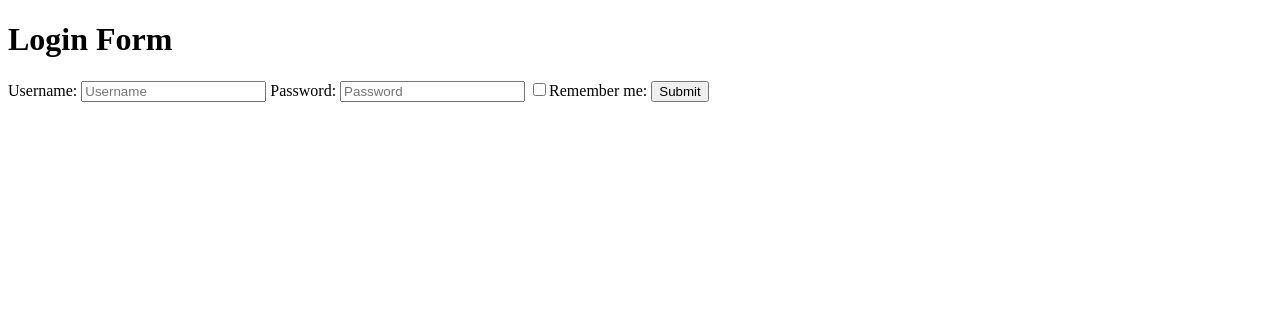
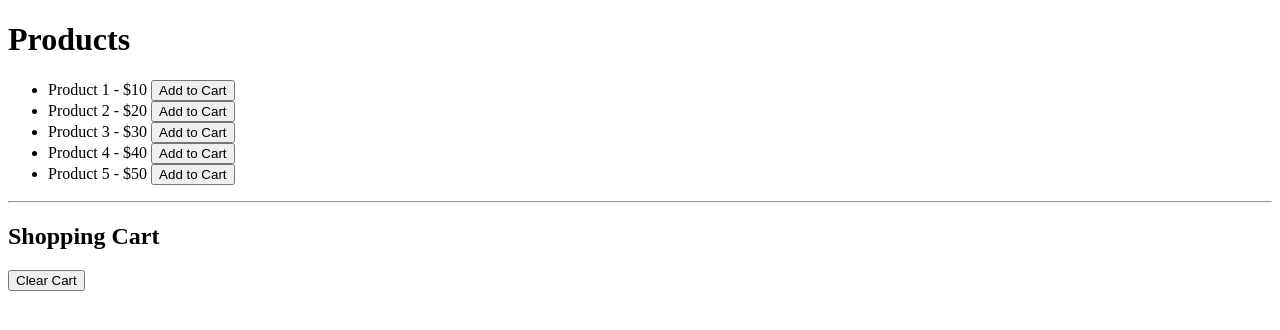
Before and after one commit to acciojob/shopping-cart-sessions-katreddyvenkateswaraReddy, a website: page main.html in a window 1280 px wide. Drawn offline with Linux system fonts and the light colour scheme.

Commit message:
created a submission

```diff
--- a/main.html
+++ b/main.html
@@ -1,31 +1,16 @@
 <!DOCTYPE html>
+<html>
+<head>
+  <link rel="stylesheet" href="styles.css">
+</head>
+<body>
+  <h1>Products</h1>
+  <ul id="product-list"></ul>
+  <hr />
+  <h2>Shopping Cart</h2>
+  <ul id="cart-list"></ul>
+  <button id="clear-cart-btn">Clear Cart</button>
 
-<html>
-
-<head>
-	<link rel="stylesheet" href="styles.css">
-</head>
-
-<body>
-	<!-- the entire body must be written by student -->
-  <h1>Login Form</h1>
-    <form id="loginForm">
-        <label for="username">Username:</label>
-        <input type="text" id="username" name="username" placeholder="Username" required>
-
-        <label for="password">Password:</label>
-        <input type="password" id="password" name="password" placeholder="Password" required>
-
-        <label for="checkbox">
-            <input type="checkbox" id="checkbox" name="remember me">Remember me:
-        </label>
-
-        <input type="submit" id="submit" value="Submit">
-<!-- 		<button>Sub</button> -->
-    </form>
-    <script type="text/javascript" src="./script.js">
-</script>
-
+  <script src="script.js"></script>
 </body>
-
 </html>
```
